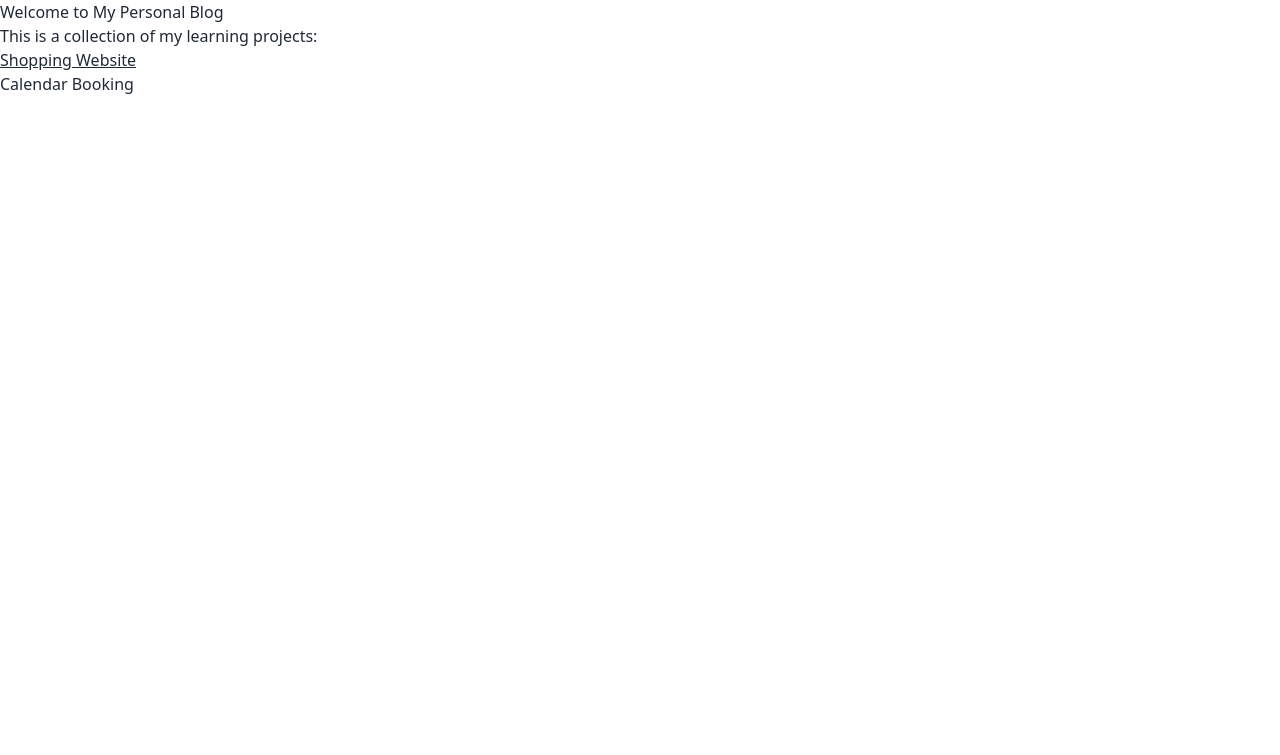
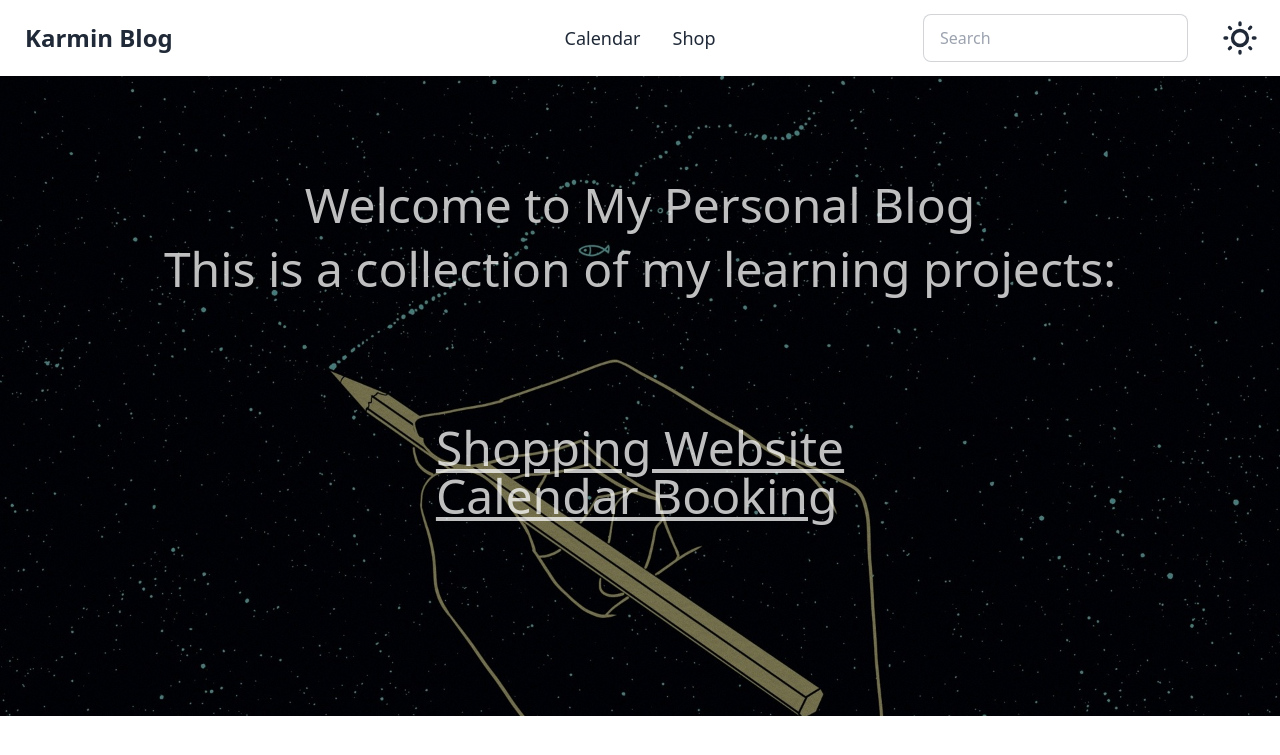
Before and after one commit to KarminF/karmin-blog, a Django app: page / in a window 1280 px wide. Shown: the top 755 px of the page. Run offline with Django 5.2, Linux system fonts and the light colour scheme; some libraries are stand-ins or nearby versions.

Commit message:
feat: home page bg image and toolbar

```diff
--- a/index/templates/index/base.html
+++ b/index/templates/index/base.html
@@ -8,8 +8,9 @@
     <title>Karmin Tech Blog</title>
   </head>
   <body>
+    {% include "index/partials/toolbar.html" %}
+
     {% block content %}
-
     {% endblock %}
   </body>
 </html>
--- a/index/templates/index/index.html
+++ b/index/templates/index/index.html
@@ -1,15 +1,25 @@
 {% extends 'index/base.html' %}
+{% load static %}
 
 {% block content %}
+  <div class="relative w-full aspect-[2/1] bg-[url('/static/bg-painting.jpg')] bg-center bg-cover">
+    <div class="absolute inset-0 bg-black opacity-50 z-0"></div>
 
-  <h1>Welcome to My Personal Blog</h1>
-  <p>This is a collection of my learning projects:</p>
+    <div class="flex flex-col justify-around items-center w-full h-full z-10">
+      <div class="text-center">
+      <p class="relative text-white text-5xl opacity-75 pt-10">Welcome to My Personal Blog</p>
+      <p class="relative text-white text-5xl opacity-75 pt-4">This is a collection of my learning projects:</p>
+      </div>
       <ul>
         <li>
-      <a href="#" class="link">Shopping Website</a>
+          <a href="#" class="link relative text-white text-5xl opacity-75">Shopping Website</a>
         </li>
         <li>
-      <a href="#">Calendar Booking</a>
+          <a href="#" class="link relative text-white text-5xl opacity-75">Calendar Booking</a>
         </li>
       </ul>
+      <div>
+      </div>
+    </div>
+  </div>
 {% endblock %}
--- /dev/null
+++ b/index/templates/index/partials/toolbar.html
@@ -0,0 +1,47 @@
+<div class="navbar bg-base-100">
+  <div class="navbar-start">
+    <div class="dropdown">
+      <div tabindex="0" role="button" class="btn btn-ghost lg:hidden">
+        <svg xmlns="http://www.w3.org/2000/svg" class="h-5 w-5" fill="none" viewBox="0 0 24 24" stroke="currentColor">
+          <path stroke-linecap="round" stroke-linejoin="round" stroke-width="2" d="M4 6h16M4 12h8m-8 6h16" />
+        </svg>
+      </div>
+      <ul tabindex="0" class="menu menu-sm dropdown-content bg-base-100 rounded-box z-[1] mt-3 w-52 p-2 shadow">
+        <li>
+          <a>Calendar</a>
+        </li>
+        <li>
+          <a>Shop</a>
+        </li>
+      </ul>
+    </div>
+    <a class="btn btn-ghost text-2xl" href="/">Karmin Blog</a>
+  </div>
+  <div class="navbar-center hidden lg:flex">
+    <ul class="menu menu-horizontal px-1">
+      <li>
+        <a class="text-lg">Calendar</a>
+      </li>
+      <li>
+        <a class="text-lg">Shop</a>
+      </li>
+    </ul>
+  </div>
+  <div class="navbar-end">
+    <input type="text" placeholder="Search" class="input input-bordered w-24 md:w-auto mr-8" />
+    <label class="swap swap-rotate mr-3">
+      <!-- this hidden checkbox controls the state -->
+      <input type="checkbox" class="theme-controller" value="dark" />
+
+      <!-- sun icon -->
+      <svg class="swap-off h-10 w-10 fill-current" xmlns="http://www.w3.org/2000/svg" viewBox="0 0 24 24">
+        <path d="M5.64,17l-.71.71a1,1,0,0,0,0,1.41,1,1,0,0,0,1.41,0l.71-.71A1,1,0,0,0,5.64,17ZM5,12a1,1,0,0,0-1-1H3a1,1,0,0,0,0,2H4A1,1,0,0,0,5,12Zm7-7a1,1,0,0,0,1-1V3a1,1,0,0,0-2,0V4A1,1,0,0,0,12,5ZM5.64,7.05a1,1,0,0,0,.7.29,1,1,0,0,0,.71-.29,1,1,0,0,0,0-1.41l-.71-.71A1,1,0,0,0,4.93,6.34Zm12,.29a1,1,0,0,0,.7-.29l.71-.71a1,1,0,1,0-1.41-1.41L17,5.64a1,1,0,0,0,0,1.41A1,1,0,0,0,17.66,7.34ZM21,11H20a1,1,0,0,0,0,2h1a1,1,0,0,0,0-2Zm-9,8a1,1,0,0,0-1,1v1a1,1,0,0,0,2,0V20A1,1,0,0,0,12,19ZM18.36,17A1,1,0,0,0,17,18.36l.71.71a1,1,0,0,0,1.41,0,1,1,0,0,0,0-1.41ZM12,6.5A5.5,5.5,0,1,0,17.5,12,5.51,5.51,0,0,0,12,6.5Zm0,9A3.5,3.5,0,1,1,15.5,12,3.5,3.5,0,0,1,12,15.5Z" />
+      </svg>
+
+      <!-- moon icon -->
+      <svg class="swap-on h-10 w-10 fill-current" xmlns="http://www.w3.org/2000/svg" viewBox="0 0 24 24">
+        <path d="M21.64,13a1,1,0,0,0-1.05-.14,8.05,8.05,0,0,1-3.37.73A8.15,8.15,0,0,1,9.08,5.49a8.59,8.59,0,0,1,.25-2A1,1,0,0,0,8,2.36,10.14,10.14,0,1,0,22,14.05,1,1,0,0,0,21.64,13Zm-9.5,6.69A8.14,8.14,0,0,1,7.08,5.22v.27A10.15,10.15,0,0,0,17.22,15.63a9.79,9.79,0,0,0,2.1-.22A8.11,8.11,0,0,1,12.14,19.73Z" />
+      </svg>
+    </label>
+  </div>
+</div>
--- a/karmin_blog/settings.py
+++ b/karmin_blog/settings.py
@@ -119,9 +119,7 @@ USE_TZ = True
 # https://docs.djangoproject.com/en/5.1/howto/static-files/
 
 STATIC_URL = 'static/'
-STATIC_FILES_DIRS = [
-    BASE_DIR / 'static'
-]
+STATICFILES_DIRS = [BASE_DIR / "static"]
 
 # Default primary key field type
 # https://docs.djangoproject.com/en/5.1/ref/settings/#default-auto-field
```
Also changed, not shown: index/templates/index/toolbar.html (deleted), static/bg-painting.jpg (added), static/bg-stairs.jpg (added), 2 other files. Lines whose indentation alone changed are shown as unchanged.
